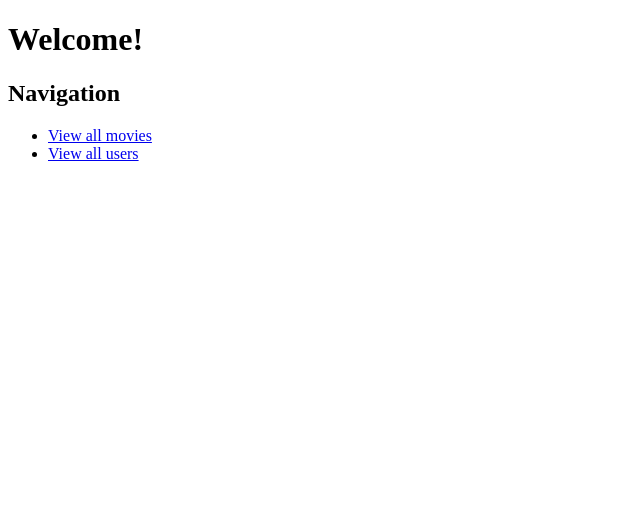
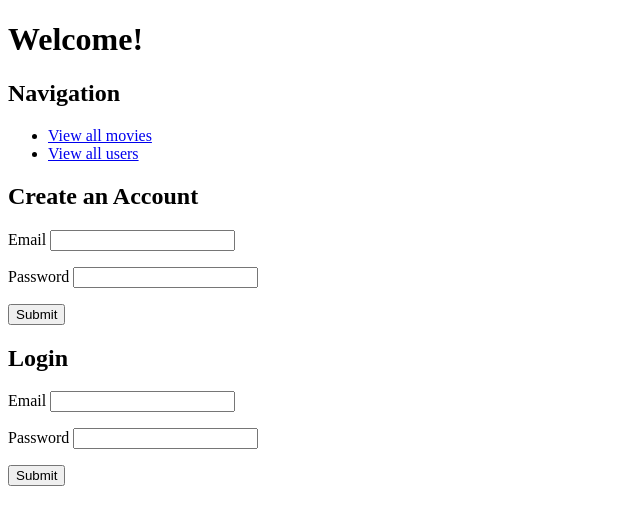
Before and after one commit to juliemyhu/ratings-v2, a Flask app: page / in a window 1280 px wide. Shown: the top 525 px of the page, without its empty margins (0-640 px from the left). Run offline with Flask 2, Linux system fonts and the light colour scheme.

Commit message:
added route that registers users

```diff
--- a/server.py
+++ b/server.py
@@ -42,11 +42,32 @@ def users_page():
 
 @app.route('/users/<user_id>')
 def user_details(user_id):
+	"""Show user details aka user profile page"""
 
 	user = crud.get_user_by_id(user_id)
 
 	return render_template('user_details.html', user = user)
 
+@app.route('/users', methods=['POST'])
+def register_user():
+	"""Create a new user."""
+
+	email = request.form.get('email')
+	password = request.form.get('password')
+
+	user = crud.get_user_by_email(email)
+
+	if user:
+		flash('Cannot create an account with that email. Try again. ')
+
+	else:
+		crud.create_user(email, password)
+		flash('Account created! Please log in.')
+
+	return redirect('/')
+
+
+
 
 if __name__ == '__main__':
 	connect_to_db(app)
--- a/templates/all_users.html
+++ b/templates/all_users.html
@@ -6,7 +6,8 @@
 <ul>
 {% for user in users %}
 	<li>
-		<a href="/users/ {{ user.user_id }}"> {{ user.email }}
+		<a href="/users/ {{ user.user_id }}">
+		 {{ user.email }}
 	</li>
 {% endfor %}
 </ul>
--- a/templates/base.html
+++ b/templates/base.html
@@ -10,6 +10,12 @@
     {% block head %}{% endblock %}
   </head>
   <body>
+    {% for msg in get_flashed_messages() %}
+      <p class="flash-msg">
+        {{ msg }}
+      </p>
+    {% endfor %}
+
     {% block body %}{% endblock %}
 
     {% block after_body %}{% endblock %}
--- a/templates/homepage.html
+++ b/templates/homepage.html
@@ -8,4 +8,32 @@
 		<li><a href="/movies">View all movies</a></li>
 		<li><a href="/users">View all users</a></li>
 	</ul>
+
+
+	<h2>Create an Account</h2>
+	<form action="/users" method="POST">
+		<p>
+			Email <input type="text" name="email">
+		</p>
+		<p>
+			Password <input type="password" name="password">
+		</p>
+		<p>
+			<input type="submit">
+		</p>
+	</form>
+
+	<h2>Login</h2>
+	<form action="/login">
+		<p>
+			Email <input type="text" name="email">
+		</p>
+		<p>
+			Password <input type="password" name="password">
+		</p>
+		<p>
+			<input type="submit">
+		</p>
+	</form>
+
 {% endblock %}
--- a/templates/user_details.html
+++ b/templates/user_details.html
@@ -1,6 +1,6 @@
 {% extends 'base.html' %}
 
-{% block title %} {{ user.user_id }} - Details {% endblock %}
+{% block title %} {{ user.email }}'s Page {% endblock %}
 
 {% block body %}
 <h1> User number: {{ user.user_id }} </h1>
```
Also changed, not shown: crud.py (+17 -8 lines).
